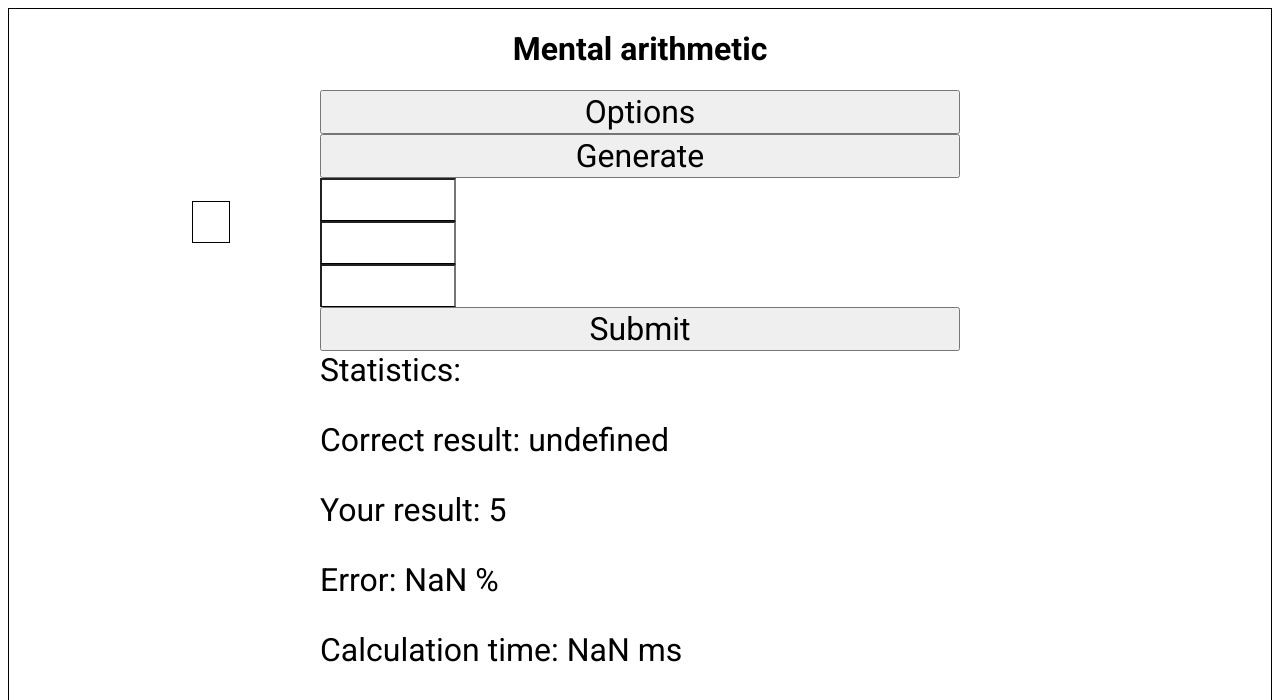
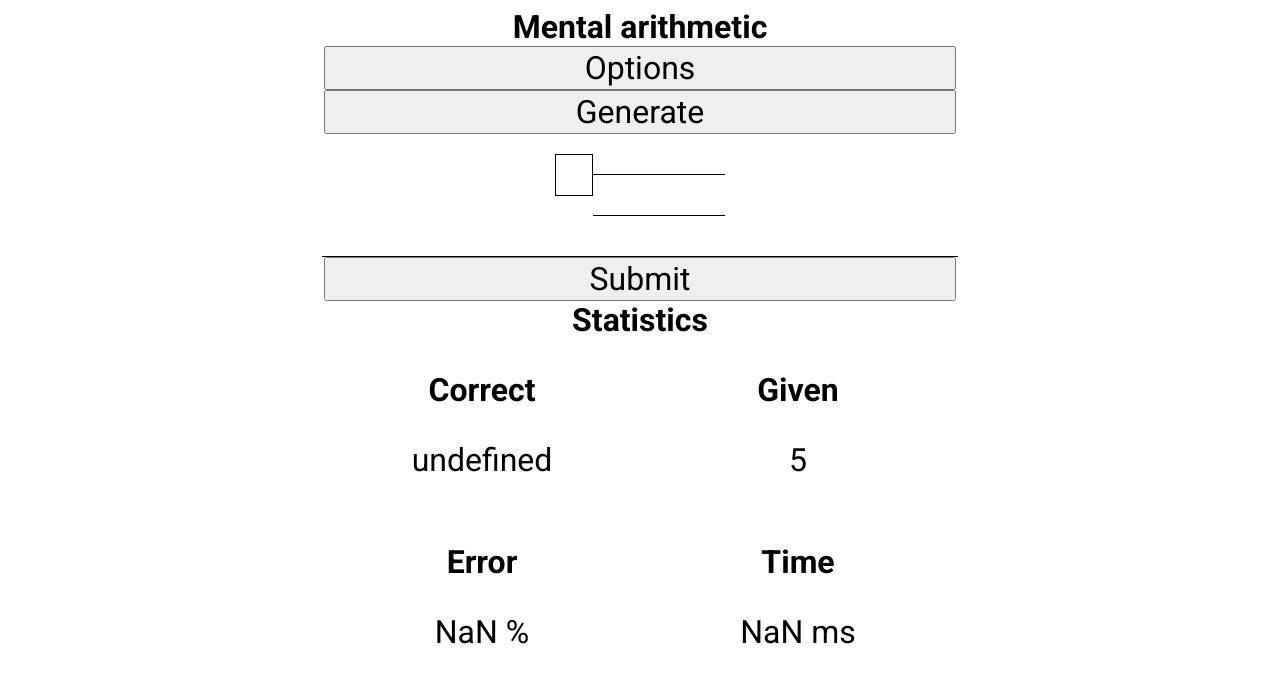
Before and after one commit to distrgen/distrgen.github.io, a plain HTML site: page mentar/index.html in a window 1280 px wide. Both pictures are taken after typing "5" into the empty fields and a click on the button "Submit". Shown: the top 700 px of the page. Drawn offline with Linux system fonts and the light colour scheme.

Commit message:
Layout which I like

```diff
--- a/mentar/index.html
+++ b/mentar/index.html
@@ -5,7 +5,6 @@
 	<link href="styles.css" rel="stylesheet">
 </head>
 <body>
-	<div class="content">
 	<h1>
 		Mental arithmetic
 	</h1>
@@ -13,18 +12,15 @@
 		Options
 	</button>
 	<section id="stnOptions">
-			<div id="options_content">
 		<div>
 			<h3>
-						Operator type:
+				Operator:
 			</h3>
 			<select id="sltOperator">
 				<option>r</option>
 				<option>+</option>
 				<option>-</option>
 				<option>x</option>
-						<!-- <option>//</option>
-						<option>%</option> -->
 			</select>
 		</div>
 		<div>
@@ -62,59 +58,58 @@
 				</div>
 			</div>
 		</div>
-				<!-- <div>
-					<h3>
-						Number of digits of the first operand:
-					</h3>
-					<select id="sltDigitNumber_1">
-						<option>1</option>
-						<option selected>2</option>
-						<option>3</option>
-						<option>4</option>
-						<option>5</option>
-						<option>6</option>
-						<option>7</option>
-					</select>
-				</div>
-				<div>
-					<h3>
-						Number of digits of the second operand:
-					</h3>
-					<select id="sltDigitNumber_2">
-						<option>1</option>
-						<option selected>2</option>
-						<option>3</option>
-						<option>4</option>
-						<option>5</option>
-						<option>6</option>
-						<option>7</option>
-					</select>
-				</div> -->
-			</div>
 	</section>
 	<button id="btnGenerate">
 		Generate
 	</button>
+	<section id="stnProblem">
+		<input id="txtOperator" type="text" readonly>
 		<div>
 			<input id="txtFirstOperand" type="text" readonly>
-
-		<div>
-			<input id="txtOperator" type="text" readonly>
+			<input id="txtSecondOperand" type="text" readonly>
 		</div>
-		<div>
-			<input id="txtSecondOperand" type="text" readonly>
-
-		</div>
-		<div>
+	</section>
 	<input id="txtResult" type="number">
-		</div>
 	<button id="btnSubmit">
 		Submit
 	</button>
+	<h3>
+		Statistics
+	</h3>
 	<div id="divStatistics">
-			Statistics:
+		<div>
+			<div>
+				<h3>
+					Correct
+				</h3>
+				<p id="pCorrectAnswer">
+				</p>
+			</div>
+			<div>
+				<h3>
+					Given
+				</h3>
+				<p id="pGivenAnswer">
+				</p>
+			</div>
+		</div>
+		<div>
+			<div>
+				<h3>
+					Error
+				</h3>
+				<p id="pError">
+				</p>
+			</div>
+			<div>
+				<h3>
+					Time
+				</h3>
+				<p id="pTime">
+				</p>
+			</div>
+		</div>
 	</div>
 	<script src="scripts.js"></script>
-	</div>
 </body>
 </html>
--- a/mentar/scripts.js
+++ b/mentar/scripts.js
@@ -62,9 +62,6 @@ btn_generate.addEventListener('click', function(){
 		let txt_result = document.getElementById('txtResult');
 		txt_result.value = '';
 
-		let stat = document.getElementById('divStatistics');
-		stat.innerHTML = 'Statistics:';
-
 		txt_result.focus();
 		start_time = performance.now();
 
@@ -77,22 +74,20 @@ btn_submit.addEventListener('click', function(){
 	let user_result = +txt_result.value;
 	txt_result.value = '';
 
+	let err = Math.round(Math.abs(result - user_result) / result * 10000.0) / 100.0;
+	document.getElementById('pCorrectAnswer').innerHTML = result;
+	document.getElementById('pGivenAnswer').innerHTML = user_result;
+	document.getElementById('pError').innerHTML = err + ' %';
+	document.getElementById('pTime').innerHTML = Math.round(calculation_time) + ' ms';
 
-	let stat = document.getElementById('divStatistics');
-	stat.innerHTML = 'Statistics:';
 
-	let err = Math.round(Math.abs(result - user_result) / result * 100);
 
-	stat.innerHTML += '<p> Correct result: ' + result + '</p>';
-	stat.innerHTML += '<p> Your result: ' + user_result + '</p>';
-	stat.innerHTML += '<p> Error: ' + err + ' %</p>';
-	stat.innerHTML += '<p> Calculation time: ' + Math.round(calculation_time) + ' ms</p>';
 });
 
 btn_options.addEventListener('click', function(){
 	let stn_options = document.getElementById('stnOptions');
 	if (stn_options.style.display == 'none' || stn_options.style.display =='') {
-		stn_options.style.display = 'block';
+		stn_options.style.display = 'flex';
 	}
 	else {
 		stnOptions.style.display = 'none';
--- a/mentar/styles.css
+++ b/mentar/styles.css
@@ -1,70 +1,64 @@
 @import url('https://fonts.googleapis.com/css?family=Roboto:400,700,700i&display=swap');
 
 * {
-	/*border: none;
-	margin: 0px;
-	padding: 0px;*/
 	font-size: 32px;
 	font-family: roboto;
 }
 
 body {
-	border: 1px solid;
 	display: flex;
-	/*align-items: center;*/
-	justify-content: center;
+	flex-direction: column;
 }
 
-.content {
-	width: 640px;
-	/*display: flex;
-	flex-direction: column;
-	align-items: center;*/
-	/*justify-content: center;*/
+body > * {
+	width: 50%;
+	margin: auto;
 }
 
 h1 {
-	width: 100%;
 	text-align: center;
 }
 
 h3 {
-	margin: 0px;
-	padding: 0px;
-}
-
-button {
-	width: 100%;
+	text-align: center;
 }
 
 #stnOptions {
 	display: none;
+	flex-direction: row;
 }
 
-#options_content {
-	display: flex;
-}
-
-#options_content > div {
-	border: 1px solid #000000;
+#stnOptions div {
+	padding: 0 16px 0 16px;
 	display: flex;
 	flex: 1;
 	justify-content: center;
-	flex-direction: row;
+	flex-direction: column;
 	align-items: center;
 }
 
-#options_content > div > * {
-	/*display: flex;*/
-	flex-direction: column;
+#stnOptions > div > div {
+	display: flex;
+	flex-direction: row;
 	justify-content: center;
 }
 
+#stnProblem {
+	display: flex;
+	flex-direction: row;
+	justify-content: center;
+	align-items: center;
+}
 
-/*#sltOperator {
-	width: 64px;
+#stnProblem > div {
+	display: flex;
+	flex-direction: column;
 }
-*/
+
+input {
+	border: 0px;
+}
+
 #txtFirstOperand {
 	width: 128px;
 	border-bottom: 1px solid #000000;
@@ -78,16 +72,34 @@ button {
 }
 
 #txtOperator {
-	position: absolute;
-	margin-top: -20px;
-	margin-left: -10%;
 	border: 1px solid #000000;
 	width: 32px;
 	text-align: center;
 }
 
 #txtResult {
-	width: 128px;
 	border-bottom: 1px solid #000000;
 	text-align: right;
 }
+
+#divStatistics {
+	display: flex;
+	flex-direction: column;
+	justify-content: center;
+}
+
+#divStatistics > div {
+	display: flex;
+	flex-direction: row;
+	flex: 1;
+	justify-content: center;
+}
+
+#divStatistics > div > div {
+	width: 100%;
+
+}
+
+p {
+	text-align: center;
+}
```
Lines whose indentation alone changed are shown as unchanged.
